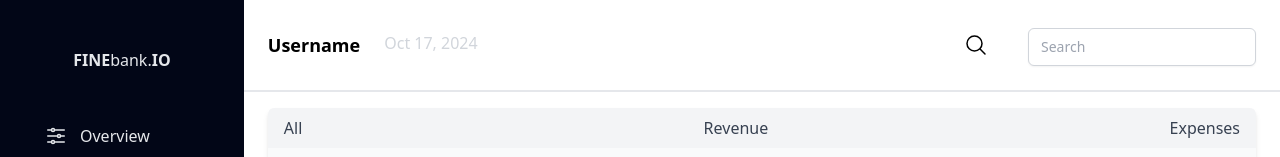
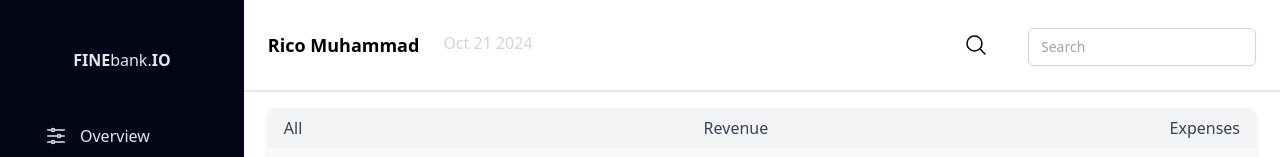
Before and after one commit to ricomuh/frontend-programming, a React (Vite) app: page /transactions in a window 1280 px wide. Shown: the top 157 px of the page. Built offline with nearby package versions, Linux system fonts and the light colour scheme.

Commit message:
Update Header component to display current user's name and date dynamically

```diff
--- a/src/components/header.tsx
+++ b/src/components/header.tsx
@@ -4,8 +4,10 @@ export default function Header(): JSX.Element {
   return (
     <header className="border-b-2 p-6 flex items-center justify-between">
       <div className="flex">
-        <div className="font-bold text-lg">Username</div>
-        <div className="ms-6 text-gray-300">Oct 17, 2024</div>
+        <div className="font-bold text-lg">Rico Muhammad</div>
+        <div className="ms-6 text-gray-300">
+          {Date().split(" ").slice(1, 4).join(" ")}
+        </div>
       </div>
       <div className="flex items-center">
         <div>
```
